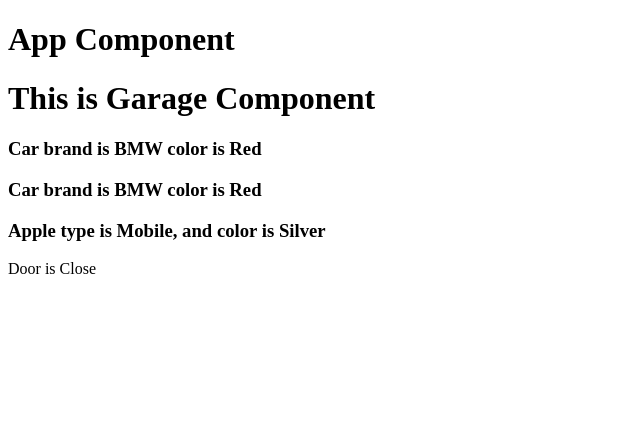
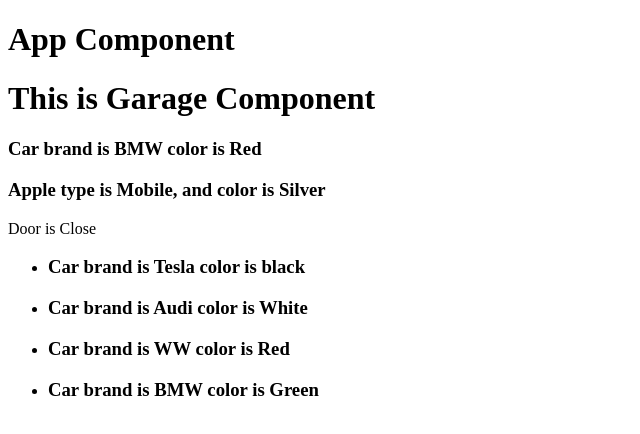
Before and after one commit to panneerselvam999/React-tutorial, a React (Create React App) app in the folder app/: page / in a window 1280 px wide. Shown: the top 434 px of the page, without its empty margins (0-640 px from the left). Built offline with nearby package versions, Linux system fonts and the light colour scheme.

Commit message:
list - 1

```diff
--- a/app/src/Component/Car.js
+++ b/app/src/Component/Car.js
@@ -1,13 +1,12 @@
 
 
 function Car(props) {
-    const { CarInfoBMW } = props
-    const { brand, color } = CarInfoBMW
+    const { CarInfo } = props
+    const { brand, color } = CarInfo
 
     return (
         <div>
             <h3>Car brand is {brand} color is {color}</h3>
-            <h3>Car brand is {CarInfoBMW.brand} color is {CarInfoBMW.color}</h3>
         </div>
     )
 }
--- a/app/src/Component/Garage.js
+++ b/app/src/Component/Garage.js
@@ -5,6 +5,13 @@
 // const bmw = "BMW"
 const CarInfo = { brand: "BMW", color: "Red" }
 // const CarInfo = {}
+const carList = [
+    { brand: "Tesla", color: "black" },
+    { brand: "Audi", color: "White" },
+    { brand: "WW", color: "Red" },
+    { brand: "BMW", color: "Green" }
+]
+
 const CarInfoVal = CarInfo.brand !== undefined && CarInfo.color !== undefined
 const AppleInfo = { type: "Mobile", color: "Silver" }
 const door = false;
@@ -12,11 +19,14 @@
     return (
         <div>
             <h1>This is Garage Component</h1>
-            {CarInfoVal ? <Car CarInfoBMW={CarInfo} /> : null}
+            {CarInfoVal ? <Car CarInfo={CarInfo} /> : null}
             <Apple AInfo={AppleInfo} />
             {door ? <p>Door is Open</p> : <p>Door is Close</p>}
+            <ul>
+                {carList.map((obj) => < li > <Car CarInfo={obj} /> </li>)}
+            </ul>
 
-        </div>
+        </div >
     )
 }
 export default Garage;
```
